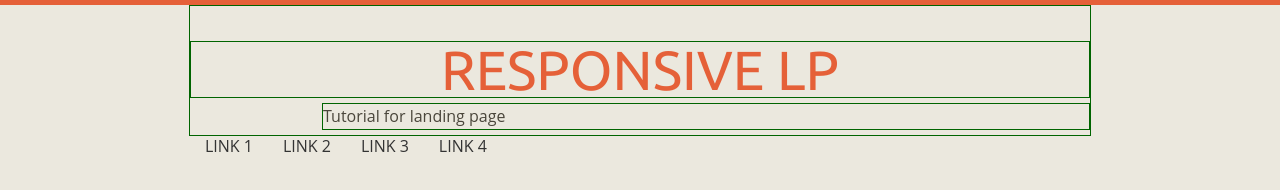
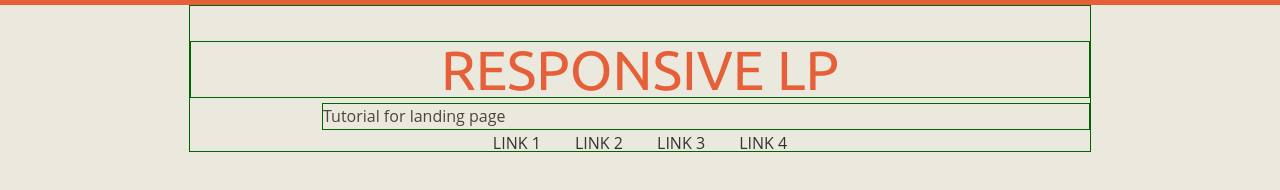
Before and after one commit to ArtemOdessa/landing_page, a plain HTML site: page index.html in a window 1280 px wide. Drawn offline with Linux system fonts and the light colour scheme.

Commit message:
links on the center

```diff
--- a/desktop.css
+++ b/desktop.css
@@ -42,20 +42,28 @@ header p {
   margin-left:132px;
 }
 
+nav {
+width: 95%;
+margin: 0 auto;
+}
+
 nav ul {
   list-style:none;
+  margin: 0 auto;
+  text-align: center;
 }
 
 nav ul li {
-  display:block;
-  float:left;
-  padding:3px 15px;
+  display:inline-block;;
+
+
 }
 
 nav ul li a {
   font-family: 'Open Sans', sans-serif;
   text-transform: uppercase;
   transition: all .25s ease;
+  padding:3px 15px;
 }
 
 nav ul li a:hover {
```
